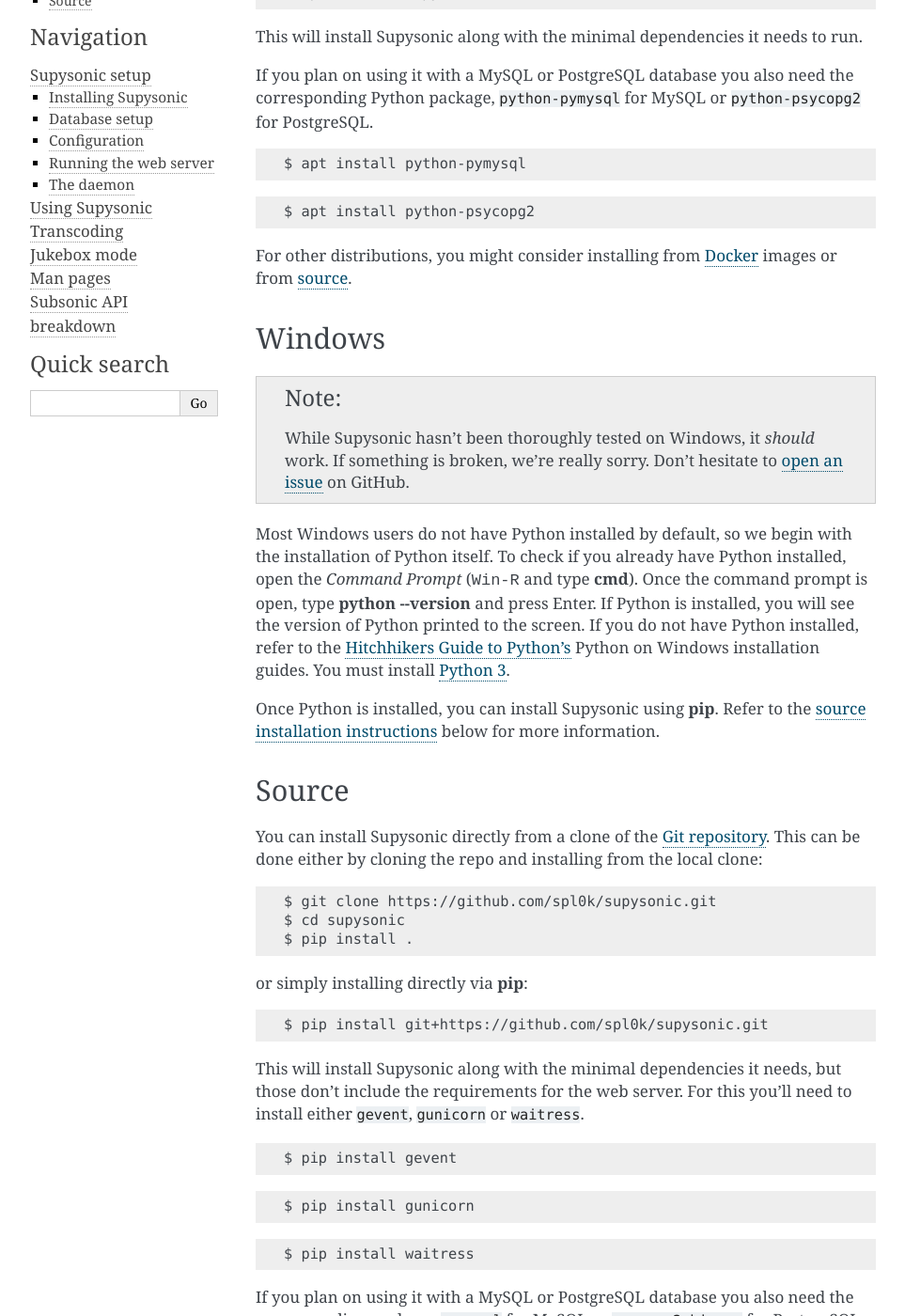
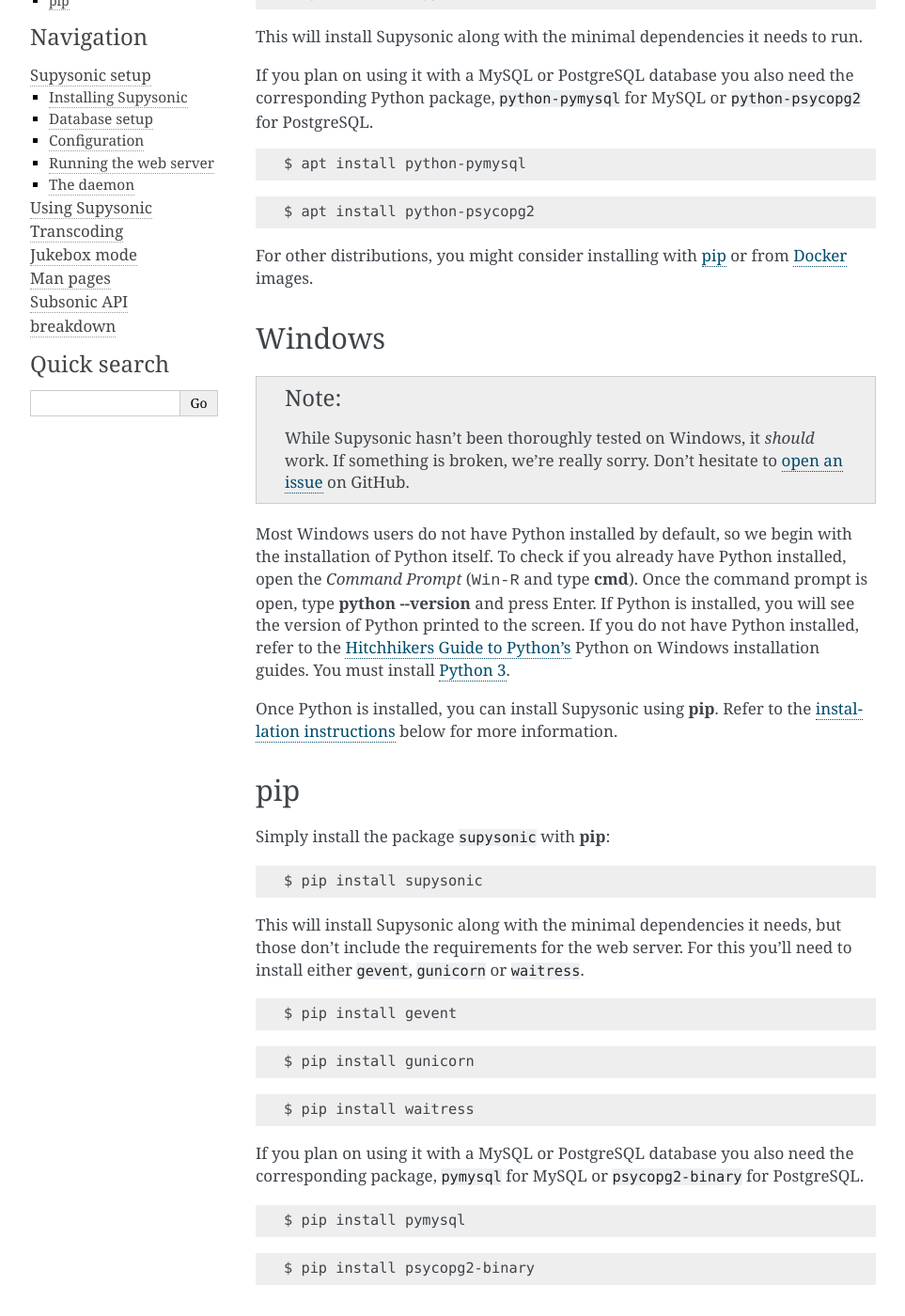
Before and after one commit to spl0k/supysonic, a Sphinx documentation site: the page built from docs/setup/install.rst, in a window 1280 px wide and 1400 px high, scrolled down 306 px. Shown: the whole window at 94% size, without its empty margins (148-1111 px from the left). Built offline with Sphinx 7.4.7, drawn with Linux system fonts in a browser that asks for light colours.

Commit message:
Supysonic is going to PyPI, update the docs accordingly

```diff
--- a/docs/setup/deploying/wsgi-standalone.rst
+++ b/docs/setup/deploying/wsgi-standalone.rst
@@ -69,7 +69,7 @@ __ https://uwsgi-docs.readthedocs.io/en/latest/
 __ https://flask.palletsprojects.com/en/2.0.x/deploying/uwsgi/
 
 Waitress
-========
+--------
 
 `Waitress`__ is meant to be a production-quality pure-Python WSGI server with
 very acceptable performance. It has no dependencies except ones which live in
--- a/docs/setup/index.rst
+++ b/docs/setup/index.rst
@@ -13,7 +13,7 @@ music is located 😏). This uses `gunicorn`__, but there are
 
 ::
 
-   pip install git+https://github.com/spl0k/supysonic.git
+   pip install supysonic
    pip install gunicorn
    supysonic-server
 
--- a/docs/setup/install.rst
+++ b/docs/setup/install.rst
@@ -26,8 +26,8 @@ corresponding Python package, ``python-pymysql`` for MySQL or
 
    $ apt install python-psycopg2
 
-For other distributions, you might consider installing from :ref:`docker` images
-or from `source`_.
+For other distributions, you might consider installing  with `pip`_ or from
+:ref:`docker` images.
 
 Windows
 -------
@@ -49,26 +49,19 @@ Guide to Python's`__ Python on Windows installation guides. You must install
 `Python 3`__.
 
 Once Python is installed, you can install Supysonic using :command:`pip`. Refer
-to the `source installation instructions <source_>`_ below for more information.
+to the `installation instructions <pip_>`_ below for more information.
 
 __ https://docs.python-guide.org/
 __ https://docs.python-guide.org/starting/install3/win/
 
-.. _source:
+.. _pip:
 
-Source
-------
+pip
+---
 
-You can install Supysonic directly from a clone of the `Git repository`__. This
-can be done either by cloning the repo and installing from the local clone::
+Simply install the package ``supysonic`` with :command:`pip`::
 
-   $ git clone https://github.com/spl0k/supysonic.git
-   $ cd supysonic
-   $ pip install .
-
-or simply installing directly via :command:`pip`::
-
-   $ pip install git+https://github.com/spl0k/supysonic.git
+   $ pip install supysonic
 
 This will install Supysonic along with the minimal dependencies it needs, but
 those don't include the requirements for the web server. For this you'll need
@@ -97,5 +90,3 @@ PostgreSQL.
 ::
 
    $ pip install psycopg2-binary
-
-__ https://github.com/spl0k/supysonic
```
Also changed, not shown: README.md (+1 -1 lines).
